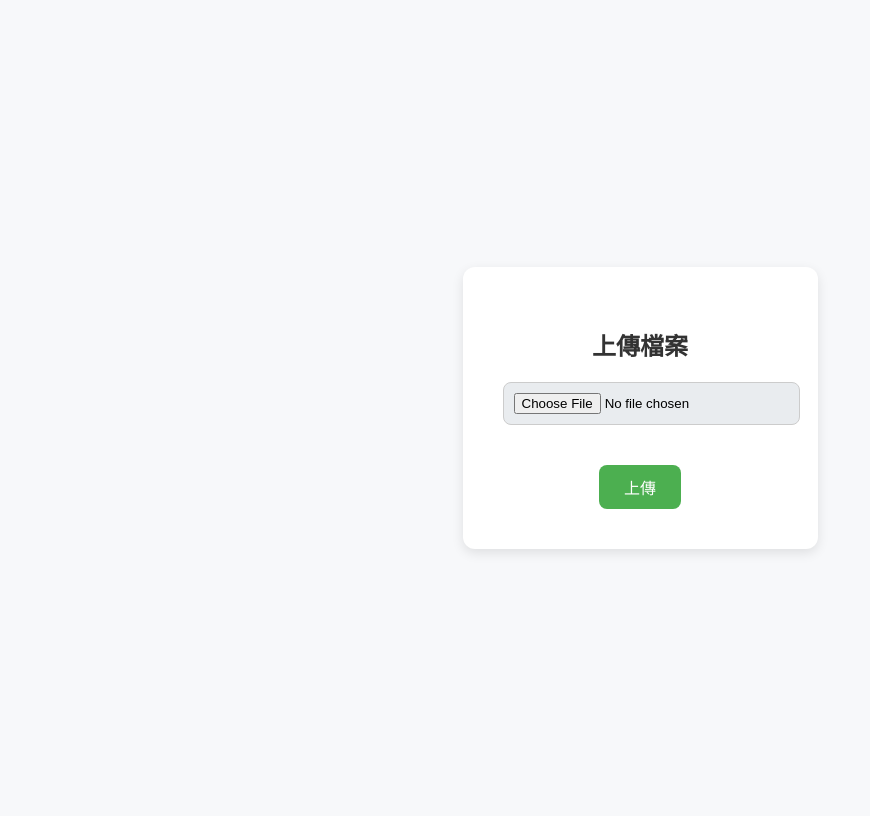
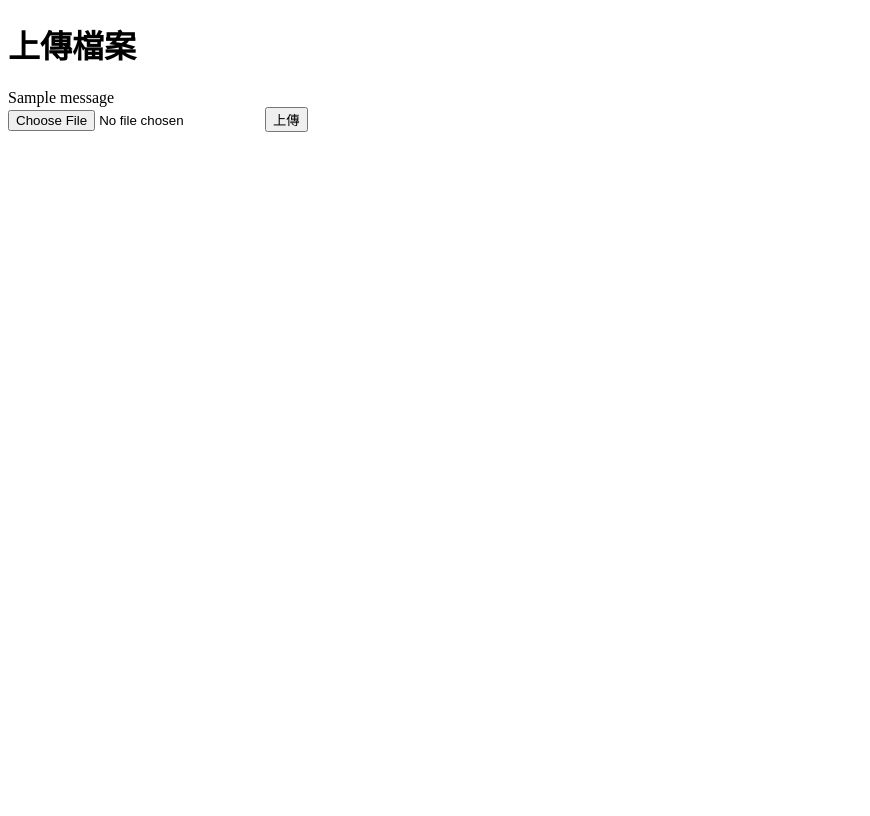
Before and after one commit to Mingyao8/storage_service, a Flask app: page / in a window 1280 px wide. Shown: the whole page, without its empty margins (0-870 px from the left). After the commit the page ends 132 px from the top, so only its background shows below. Run offline with Flask 3, Linux system fonts and the light colour scheme; one stand-in notice (Sample message) is shown; parts of the project's set-up code (start-up, migrations or seed data) failed here and were passed over.

Commit message:
Update index.html

```diff
--- a/templates/index.html
+++ b/templates/index.html
@@ -1,62 +1,34 @@
 <!DOCTYPE html>
-<html lang="zh-TW">
+<html lang="zh">
 <head>
     <meta charset="UTF-8">
-    <title>上傳你的檔案</title>
-    <style>
-        body {
-            font-family: 'Segoe UI', sans-serif;
-            background-color: #f7f8fa;
-            display: flex;
-            justify-content: center;
-            align-items: center;
-            height: 100vh;
+    <meta name="viewport" content="width=device-width, initial-scale=1.0">
+    <title>檔案上傳</title>
+    <script>
+        // 這段代碼用來顯示 Flash 訊息
+        window.onload = function() {
+            var messages = document.getElementsByClassName('flash-message');
+            if (messages.length > 0) {
+                alert(messages[0].textContent);
+            }
         }
-        .upload-box {
-            background: #ffffff;
-            padding: 40px;
-            border-radius: 12px;
-            box-shadow: 0 4px 12px rgba(0,0,0,0.1);
-            text-align: center;
-        }
-        .upload-box h2 {
-            margin-bottom: 20px;
-            color: #333;
-        }
-        .file-input {
-            margin: 20px 0;
-        }
-        input[type="file"] {
-            padding: 10px;
-            background: #e9ecef;
-            border: 1px solid #ccc;
-            border-radius: 8px;
-            width: 100%;
-        }
-        button {
-            margin-top: 20px;
-            background-color: #4CAF50;
-            color: white;
-            padding: 10px 25px;
-            border: none;
-            border-radius: 8px;
-            cursor: pointer;
-            font-size: 16px;
-        }
-        button:hover {
-            background-color: #45a049;
-        }
-    </style>
+    </script>
 </head>
 <body>
-<div class="upload-box">
-    <h2>上傳檔案</h2>
+    <h1>上傳檔案</h1>
+
+    <!-- 顯示 flash 訊息 -->
+    {% with messages = get_flashed_messages() %}
+        {% if messages %}
+            <div class="flash-message">{{ messages[0] }}</div>
+        {% endif %}
+    {% endwith %}
+
+    <!-- 檔案上傳表單 -->
     <form method="POST" enctype="multipart/form-data">
-        <div class="file-input">
-            <input type="file" name="file" required>
-        </div>
+        <input type="file" name="file" required>
         <button type="submit">上傳</button>
     </form>
-</div>
+
 </body>
 </html>
```
